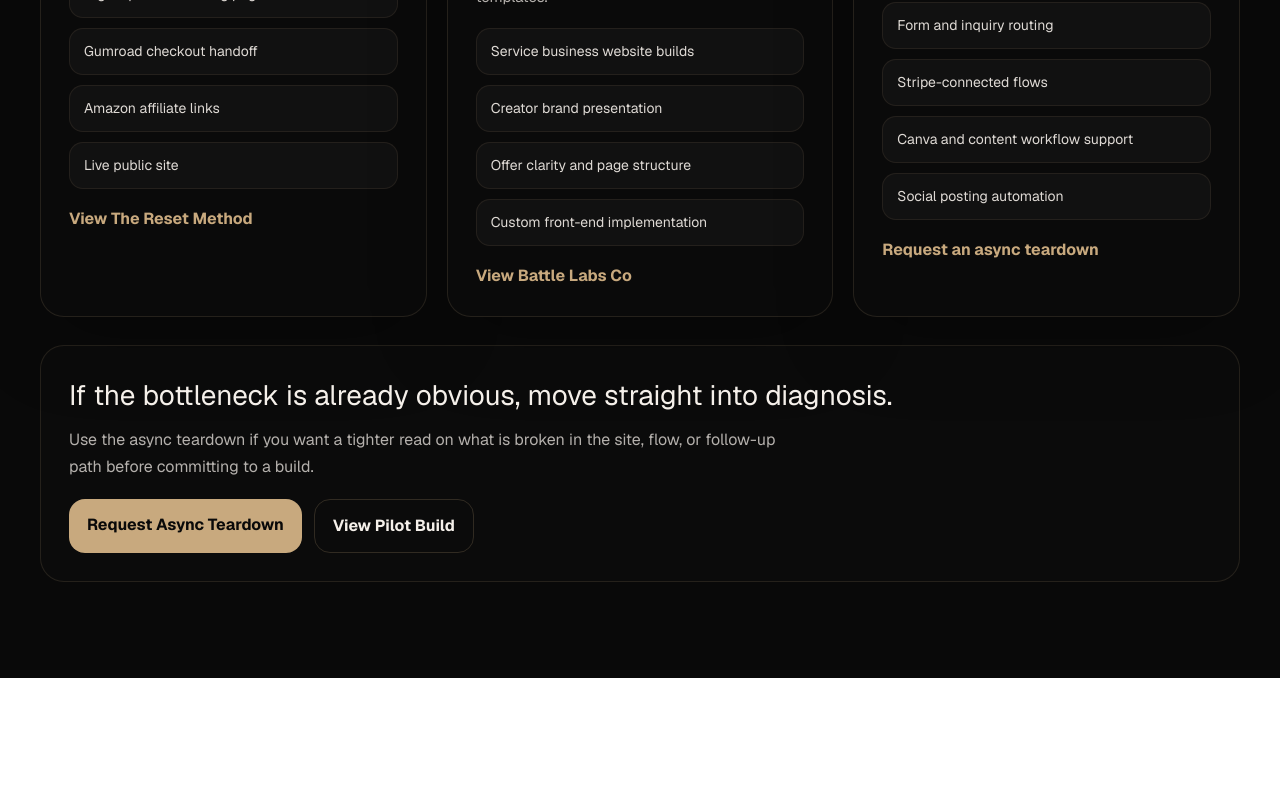
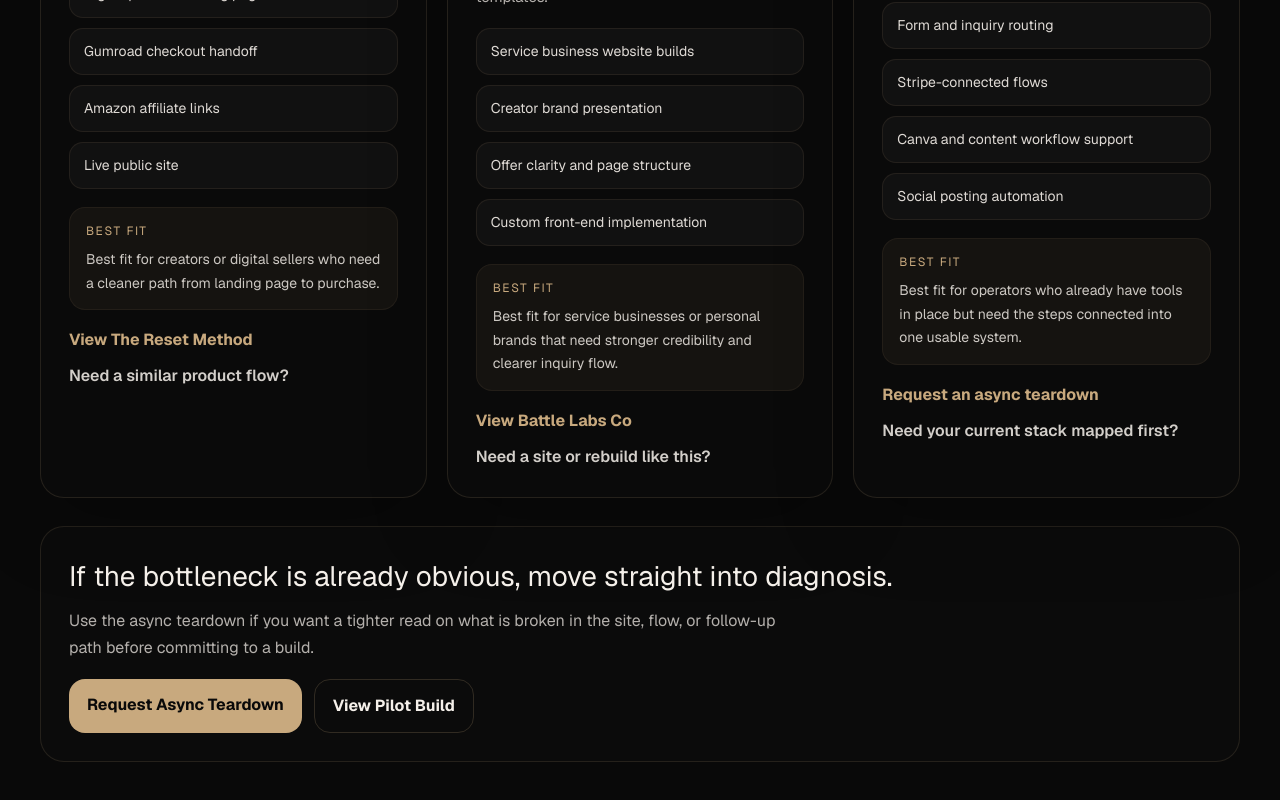
Before and after one commit to caseybattle/Battlelabs-live, a Next.js app: page /selected-work in a window 1280 px wide. Shown: the part 719-1519 px from the top of the page. Before the commit the page ends 1397 px from the top, so only its background shows below. Built offline with nearby package versions, Linux system fonts and the light colour scheme.

Commit message:
feat: strengthen selected work conversion copy

```diff
--- a/src/app/selected-work/page.tsx
+++ b/src/app/selected-work/page.tsx
@@ -1,4 +1,11 @@
 import type { CSSProperties } from "react";
+import type { Metadata } from "next";
+
+export const metadata: Metadata = {
+  title: "Selected Work | Battle Labs",
+  description:
+    "See real Battle Labs work across digital products, client websites, and connected automation systems.",
+};
 
 const workItems = [
   {
@@ -12,8 +19,11 @@ const workItems = [
       "Amazon affiliate links",
       "Live public site",
     ],
+    bestFit: "Best fit for creators or digital sellers who need a cleaner path from landing page to purchase.",
     href: "https://www.theresetmethod.live/",
     linkLabel: "View The Reset Method",
+    ctaLabel: "Need a similar product flow?",
+    ctaHref: "/async-teardown",
   },
   {
     kicker: "Client Work",
@@ -26,8 +36,11 @@ const workItems = [
       "Offer clarity and page structure",
       "Custom front-end implementation",
     ],
+    bestFit: "Best fit for service businesses or personal brands that need stronger credibility and clearer inquiry flow.",
     href: "https://battlelabs.co/",
     linkLabel: "View Battle Labs Co",
+    ctaLabel: "Need a site or rebuild like this?",
+    ctaHref: "/pilot-build",
   },
   {
     kicker: "Automation",
@@ -40,8 +53,11 @@ const workItems = [
       "Canva and content workflow support",
       "Social posting automation",
     ],
+    bestFit: "Best fit for operators who already have tools in place but need the steps connected into one usable system.",
     href: "/async-teardown",
     linkLabel: "Request an async teardown",
+    ctaLabel: "Need your current stack mapped first?",
+    ctaHref: "/async-teardown",
   },
 ];
 
@@ -70,6 +86,10 @@ export default function SelectedWorkPage() {
                 </div>
               ))}
             </div>
+            <div style={fitCardStyle}>
+              <span style={fitLabelStyle}>Best fit</span>
+              <p style={fitCopyStyle}>{item.bestFit}</p>
+            </div>
             <a
               href={item.href}
               {...(item.href.startsWith("http")
@@ -78,6 +98,9 @@ export default function SelectedWorkPage() {
               style={linkStyle}
             >
               {item.linkLabel}
+            </a>
+            <a href={item.ctaHref} style={secondaryLinkStyle}>
+              {item.ctaLabel}
             </a>
           </article>
         ))}
@@ -204,6 +227,37 @@ const linkStyle: CSSProperties = {
   fontWeight: 700,
 };
 
+const fitCardStyle: CSSProperties = {
+  marginTop: 18,
+  padding: "14px 16px",
+  borderRadius: 16,
+  border: "1px solid rgba(200,169,126,0.08)",
+  background: "rgba(200,169,126,0.06)",
+};
+
+const fitLabelStyle: CSSProperties = {
+  display: "block",
+  marginBottom: 8,
+  fontSize: 12,
+  letterSpacing: "0.14em",
+  textTransform: "uppercase",
+  color: "#c8a97e",
+};
+
+const fitCopyStyle: CSSProperties = {
+  color: "rgba(245,240,234,0.82)",
+  lineHeight: 1.68,
+  fontSize: 14,
+};
+
+const secondaryLinkStyle: CSSProperties = {
+  display: "inline-flex",
+  marginTop: 12,
+  color: "rgba(245,240,234,0.86)",
+  textDecoration: "none",
+  fontWeight: 600,
+};
+
 const ctaWrapStyle: CSSProperties = {
   maxWidth: 1200,
   margin: "28px auto 0",
```
